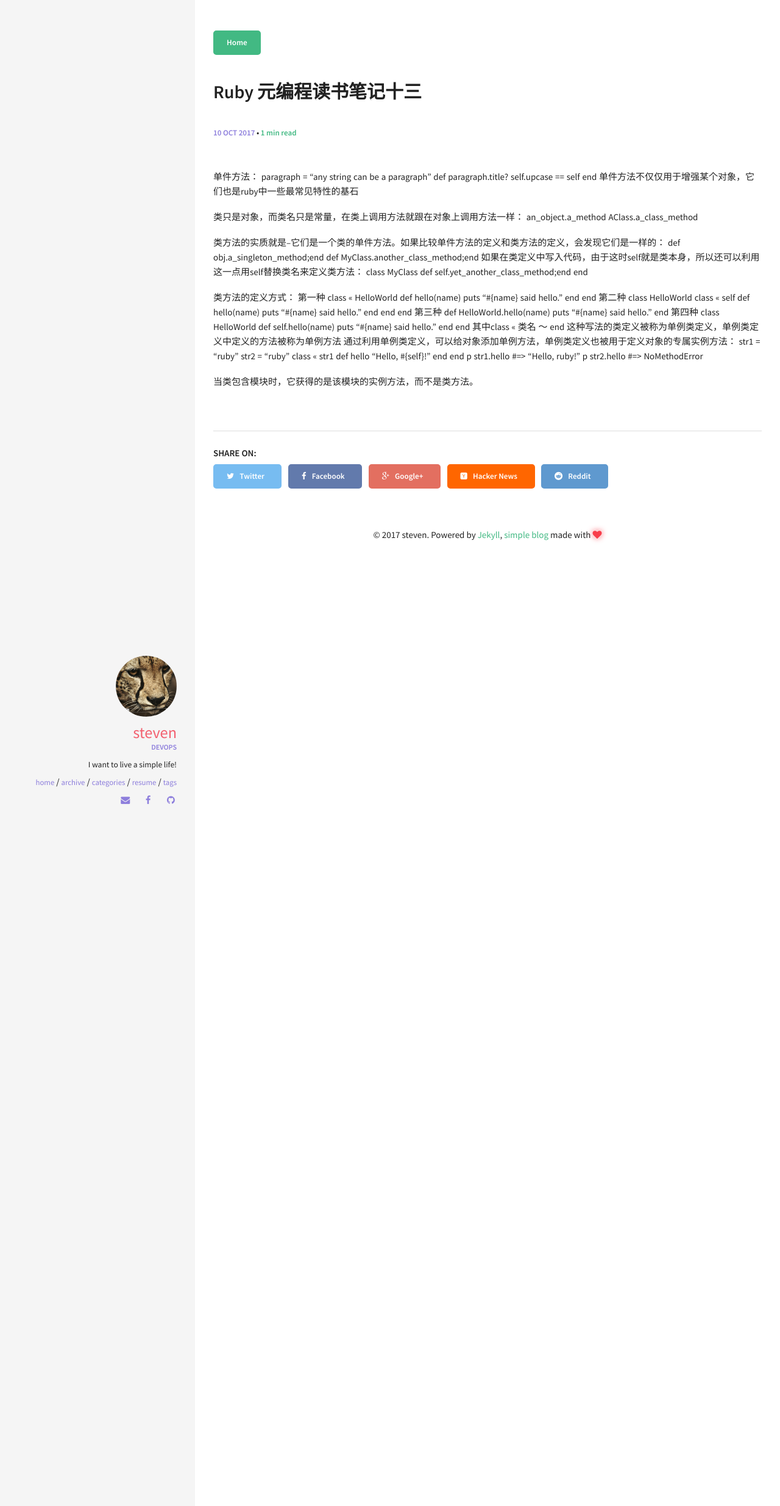
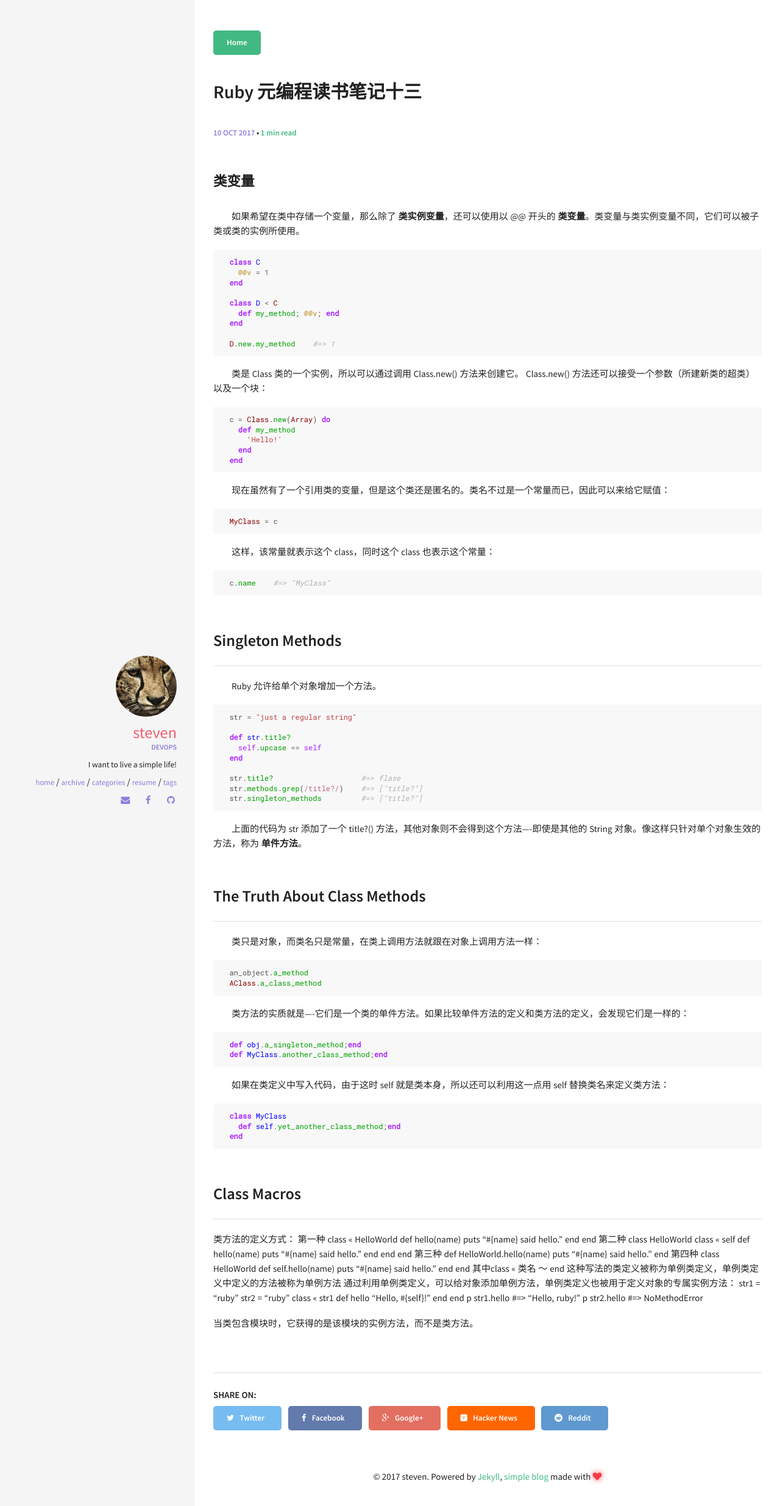
Before and after one commit to Stevenhwang/stevenhwang.github.io, a Jekyll site: the page built from _posts/2017-10-10-Ruby 元编程读书笔记十三.md, in a window 1280 px wide. Shown: the top 2469 px of the page at 61% size. Built offline with Jekyll 4.4.1, drawn with Linux system fonts in a browser that asks for light colours; comment, search, counter and statistics services are not loaded.

Commit message:
add a post

````diff
--- a/_posts/2017-10-10-Ruby 元编程读书笔记十三.md
+++ b/_posts/2017-10-10-Ruby 元编程读书笔记十三.md
@@ -7,24 +7,81 @@ tags: Ruby 元编程
 comments: true
 ---
 
-单件方法：
-paragraph = "any string can be a paragraph"
-def paragraph.title?
-  self.upcase == self
-end
-单件方法不仅仅用于增强某个对象，它们也是ruby中一些最常见特性的基石
+### 类变量
 
-类只是对象，而类名只是常量，在类上调用方法就跟在对象上调用方法一样：
-an_object.a_method
-AClass.a_class_method
+&emsp;&emsp;如果希望在类中存储一个变量，那么除了 **类实例变量**，还可以使用以 @@ 开头的 **类变量**。类变量与类实例变量不同，它们可以被子类或类的实例所使用。
+```ruby
+  class C
+    @@v = 1
+  end
 
-类方法的实质就是--它们是一个类的单件方法。如果比较单件方法的定义和类方法的定义，会发现它们是一样的：
-def obj.a_singleton_method;end
-def MyClass.another_class_method;end
-如果在类定义中写入代码，由于这时self就是类本身，所以还可以利用这一点用self替换类名来定义类方法：
-class MyClass
-  def self.yet_another_class_method;end
-end
+  class D < C
+    def my_method; @@v; end
+  end
+
+  D.new.my_method    #=> 1
+```
+
+&emsp;&emsp;类是 Class 类的一个实例，所以可以通过调用 Class.new() 方法来创建它。 Class.new() 方法还可以接受一个参数（所建新类的超类）以及一个块：
+```ruby
+  c = Class.new(Array) do
+    def my_method
+      'Hello!'
+    end
+  end
+```
+&emsp;&emsp;现在虽然有了一个引用类的变量，但是这个类还是匿名的。类名不过是一个常量而已，因此可以来给它赋值：
+```ruby
+  MyClass = c
+```
+&emsp;&emsp;这样，该常量就表示这个 class，同时这个 class 也表示这个常量：
+```ruby
+  c.name    #=> "MyClass"
+```
+
+## Singleton Methods
+
+&emsp;&emsp;Ruby 允许给单个对象增加一个方法。
+```ruby
+  str = "just a regular string"
+
+  def str.title?
+    self.upcase == self
+  end
+
+  str.title?                    #=> flase
+  str.methods.grep(/title?/)    #=> ["title?"]
+  str.singleton_methods         #=> ["title?"]
+```
+&emsp;&emsp;上面的代码为 str 添加了一个 title?() 方法，其他对象则不会得到这个方法----即使是其他的 String 对象。像这样只针对单个对象生效的方法，称为 **单件方法**。
+
+## The Truth About Class Methods
+
+&emsp;&emsp;类只是对象，而类名只是常量，在类上调用方法就跟在对象上调用方法一样：
+```ruby
+  an_object.a_method
+  AClass.a_class_method
+```
+&emsp;&emsp;类方法的实质就是----它们是一个类的单件方法。如果比较单件方法的定义和类方法的定义，会发现它们是一样的：
+```ruby
+  def obj.a_singleton_method;end
+  def MyClass.another_class_method;end
+```
+&emsp;&emsp;如果在类定义中写入代码，由于这时 self 就是类本身，所以还可以利用这一点用 self 替换类名来定义类方法：
+```ruby
+  class MyClass
+    def self.yet_another_class_method;end
+  end
+```
+
+## Class Macros
+
+
+
+
+
+
+
 
 类方法的定义方式：
 第一种
````
